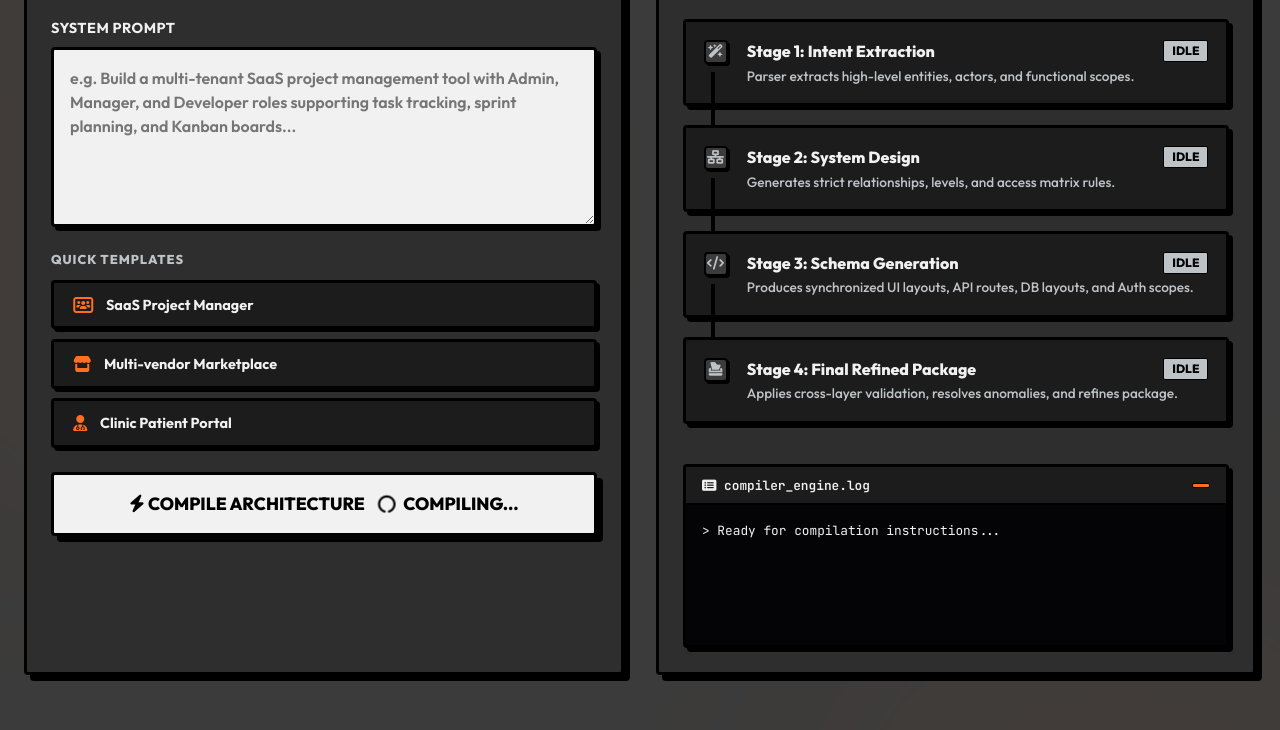
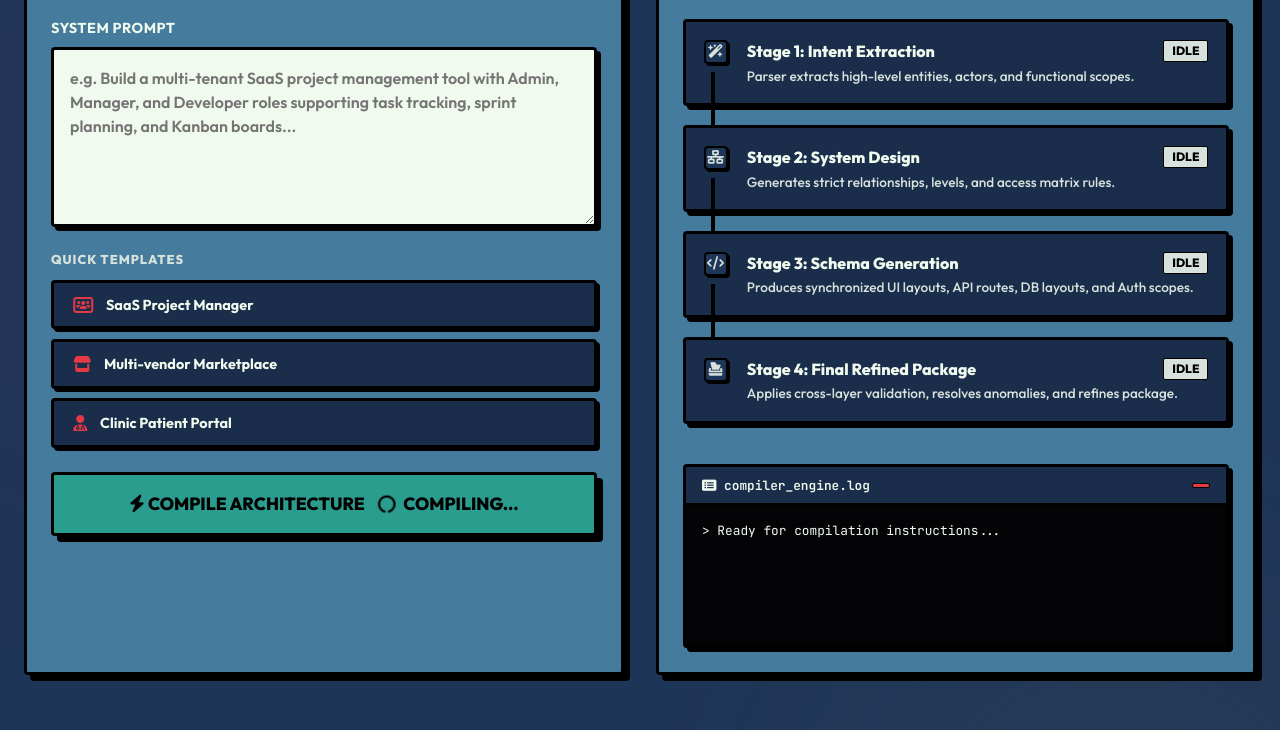
Before and after one commit to jackheretoday/AI_signal_task, a website: page public/index.html in a window 1280 px wide. Shown: the part 258-988 px from the top of the page. Drawn offline with Linux system fonts and the light colour scheme.

Commit message:
style: apply Vibrant Neobrutalism Color Clash Palette

```diff
--- a/public/style.css
+++ b/public/style.css
@@ -2,25 +2,25 @@
    ENTERPRISE DARK NEOBRUTALISM SYSTEM (style.css)
    ───────────────────────────────────────────────────────────────────────────── */
 :root {
-  /* Industrial Brutalist Palette Colorways */
-  --bg-primary: #3B3B3B;     /* Medium dark industrial gray */
-  --bg-secondary: #2E2E2E;   /* Deep industrial gray */
-  --bg-tertiary: #1C1C1C;    /* Heavy dark charcoal for headers/panels */
-  --bg-input: #F1F1F1;       /* Light warm gray for text inputs */
+  /* Vibrant Neobrutalism Color Clash Palette */
+  --bg-primary: #1D3557;     /* Deep Prussian blue backdrop */
+  --bg-secondary: #457B9D;   /* Solid Slate blue for cards & panels */
+  --bg-tertiary: #1A2E4C;    /* Deeper dark navy for terminals/sidebars */
+  --bg-input: #F1FAEE;       /* Warm Creme for high-contrast input boxes */
 
-  /* Saturated Industrial Accents */
-  --color-orange: #FF6F20;   /* Vibrant industrial safety orange */
-  --color-violet: #FF6F20;   /* Safety Orange fallback */
-  --color-cyan: #FF6F20;     /* Safety Orange fallback */
-  --color-pink: #FF6F20;     /* Safety Orange fallback */
-  --color-green: #F1F1F1;    /* Clean warm gray for successful stages */
-  --color-muted: #BEC3C7;    /* Muted slate gray */
-  --color-white: #F1F1F1;    /* Warm off-white text */
-  --color-black: #000000;    /* Solid black borders */
+  /* Saturated Brutalist Color Clash Accents */
+  --color-orange: #F3722C;   /* Electric safety orange for primary actions */
+  --color-violet: #E63946;   /* Vibrant cherry red for active badges/alerts */
+  --color-cyan: #F9C74F;     /* Sunshine yellow for active step frames/tab highlights */
+  --color-pink: #F3722C;     /* Safety orange fallback */
+  --color-green: #2A9D8F;    /* Vibrant teal green for stage completions */
+  --color-muted: #D8E2DC;    /* Soft warm silver-gray for secondary text */
+  --color-white: #F1FAEE;    /* Stark warm Creme for body text */
+  --color-black: #000000;    /* Thick black borders and dark text */
 
   /* Structural Tokens */
   --border-brutalist: 3px solid #000000;
-  --border-radius: 4px; /* Strict geometric sharp corners */
+  --border-radius: 4px;      /* Strict geometric sharp corners */
 
   /* Hard Unblurred Drop Shadows */
   --shadow-flat: 6px 6px 0px #000000;
@@ -30,7 +30,7 @@
 
   --font-sans: 'Outfit', sans-serif;
   --font-mono: 'JetBrains Mono', monospace;
-  --transition: all 0.2s cubic-bezier(0.18, 0.89, 0.32, 1.28); /* Tactile physics */
+  --transition: all 0.2s cubic-bezier(0.18, 0.89, 0.32, 1.28); /* Bouncy tactile physics */
 }
 
 /* Reset */
```
